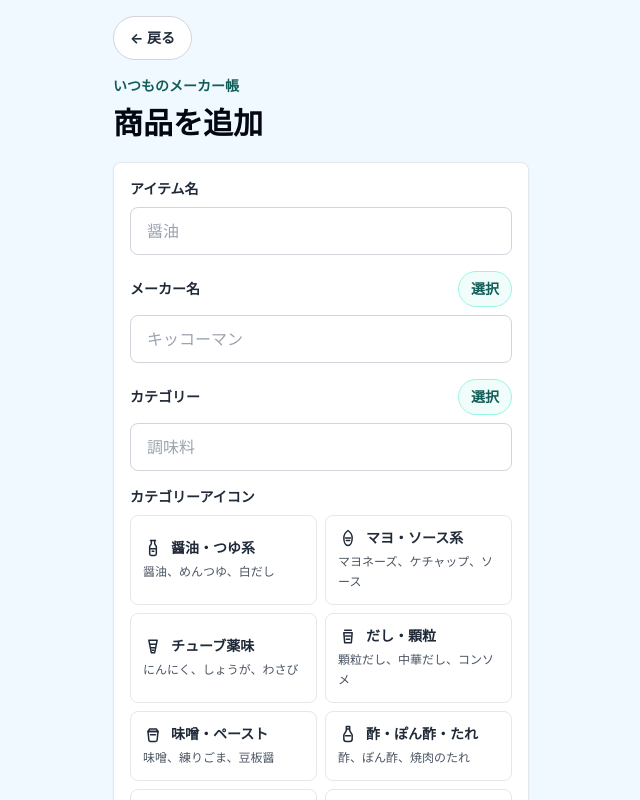
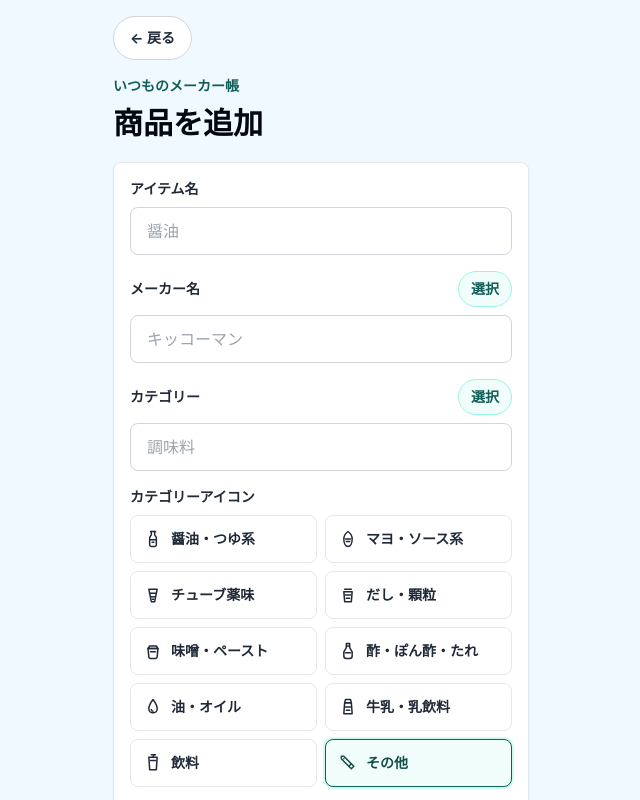
Before and after one commit to 202510-aw-yamaki/pocket-maker-note, a React (Vite) app: page / in a window 1280 px wide. Both pictures are taken after typing "Sample" into the empty fields and a click on the button "+ 追加". Shown: the top 800 px of the page, without its empty margins (319-959 px from the left). Built offline with nearby package versions, Linux system fonts and the light colour scheme.

Commit message:
fix: カテゴリアイコン選択の表示を整える

```diff
--- a/src/components/CategoryIconPicker.tsx
+++ b/src/components/CategoryIconPicker.tsx
@@ -31,20 +31,18 @@ export default function CategoryIconPicker({
             <button
               key={template.key}
               type="button"
+              aria-label={`${template.label}: ${template.hint}`}
               aria-pressed={isSelected}
               onClick={() => onChange(template.key)}
-              className={`min-h-16 rounded-lg border p-3 text-left transition ${
+              className={`min-h-12 rounded-lg border px-3 py-2 text-left transition ${
                 isSelected
                   ? "border-teal-800 bg-teal-50 text-teal-900 ring-2 ring-teal-100"
                   : "border-gray-200 bg-white text-gray-800"
               }`}
             >
-              <span className="flex items-center gap-2 text-sm font-bold">
+              <span className="flex items-center gap-2 text-sm font-bold leading-5">
                 <CategoryIcon iconKey={template.key} className="h-5 w-5" />
                 <span>{template.label}</span>
-              </span>
-              <span className="mt-1 block text-xs leading-5 text-gray-600">
-                {template.hint}
               </span>
             </button>
           );
```
